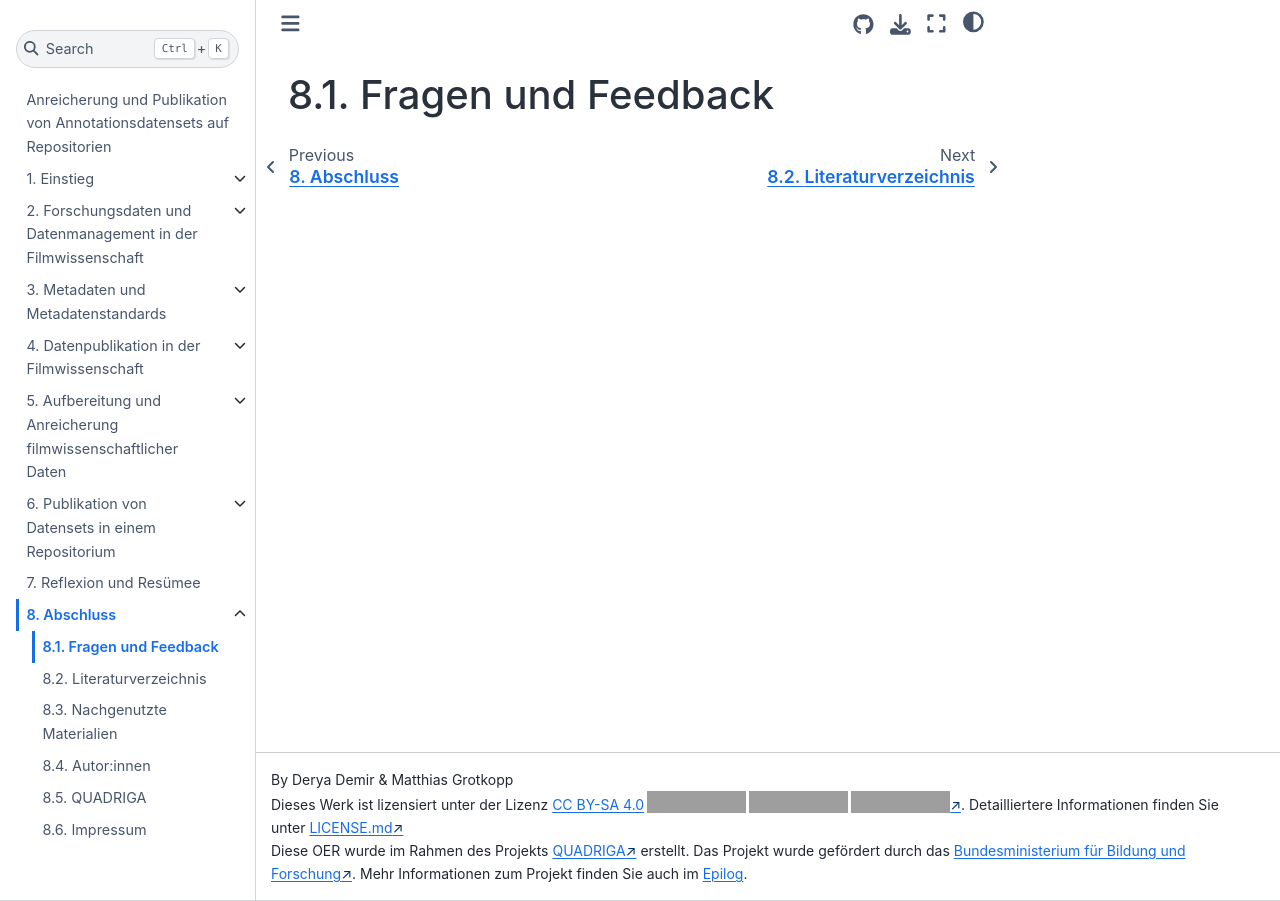
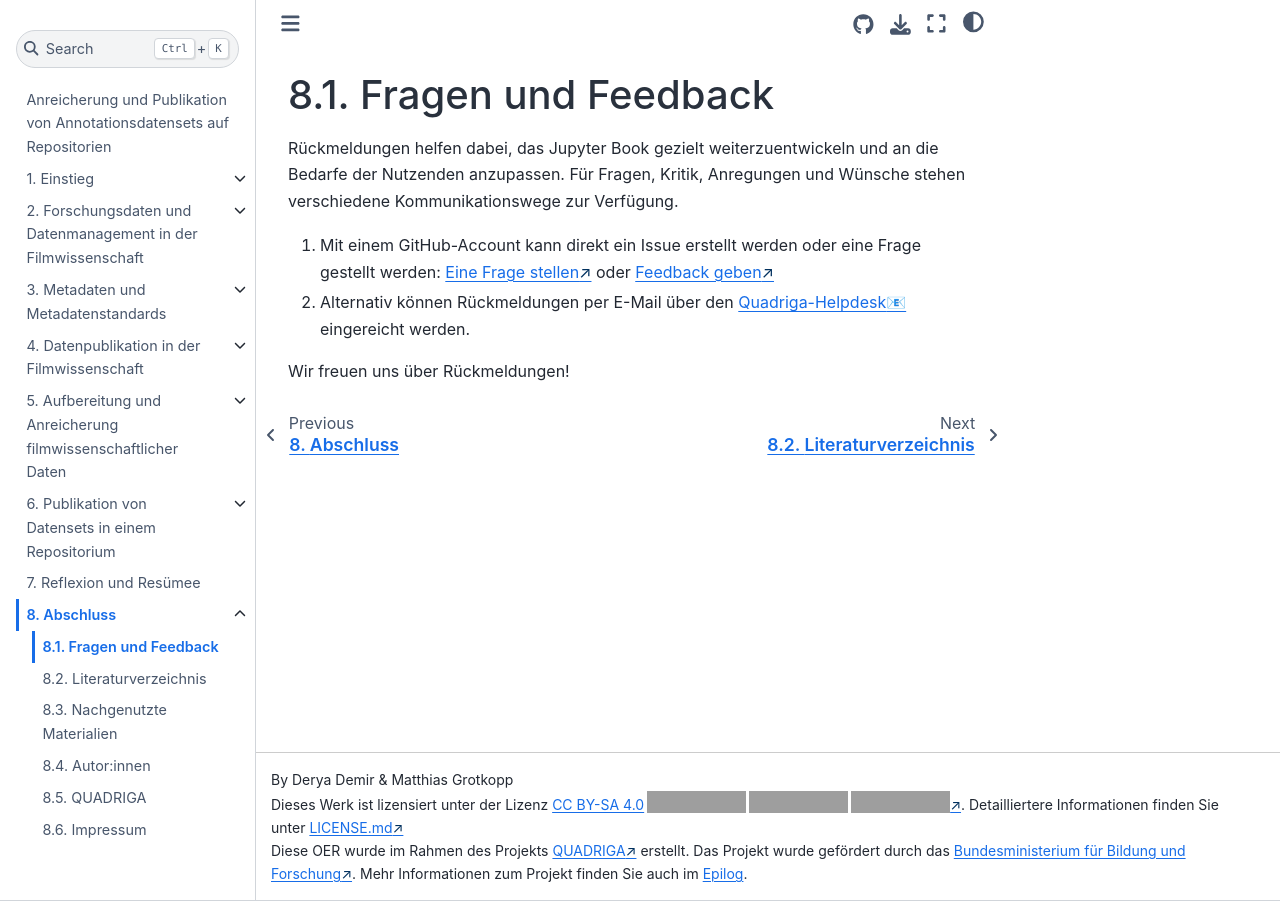
Before and after one commit to lam1aa/Bewegtes-Bild-Fallstudie-3, a Jupyter Book: the page built from epilog/fragen_und_feedback.md, in a window 1280 px wide. Built offline with Jupyter Book 1.0.4 settings and Sphinx 7.4.7 and the Sphinx Book theme 1.1.4, drawn with Linux system fonts in a browser that asks for light colours; grey boxes are pictures that could not be loaded.

Commit message:
add: feedback and questions

```diff
--- a/epilog/fragen_und_feedback.md
+++ b/epilog/fragen_und_feedback.md
@@ -3,3 +3,11 @@ lang: de-DE
 ---
 (fragen_feedback)=
 # Fragen und Feedback
+
+Rückmeldungen helfen dabei, das Jupyter Book gezielt weiterzuentwickeln und an die Bedarfe der Nutzenden anzupassen. Für Fragen, Kritik, Anregungen und Wünsche stehen verschiedene Kommunikationswege zur Verfügung.
+
+1. Mit einem GitHub-Account kann direkt ein Issue erstellt werden oder eine Frage gestellt werden: <a href="https://github.com/quadriga-dk/Bewegtes-Bild-Fallstudie-3/issues/new?template=frage.yml" class="external-link" target="_blank">Eine Frage stellen</a> oder <a href="https://github.com/quadriga-dk/Bewegtes-Bild-Fallstudie-3/issues/new?template=feedback.yml" class="external-link" target="_blank">Feedback geben</a> <br>
+
+2. Alternativ können Rückmeldungen per E-Mail über den [Quadriga-Helpdesk](mailto:d.demir@fu-berlin.de?subject=[GitHub]%20Feedback%20Bewegtes-Bild-Fallstudie-3) eingereicht werden.
+
+Wir freuen uns über Rückmeldungen!
```
